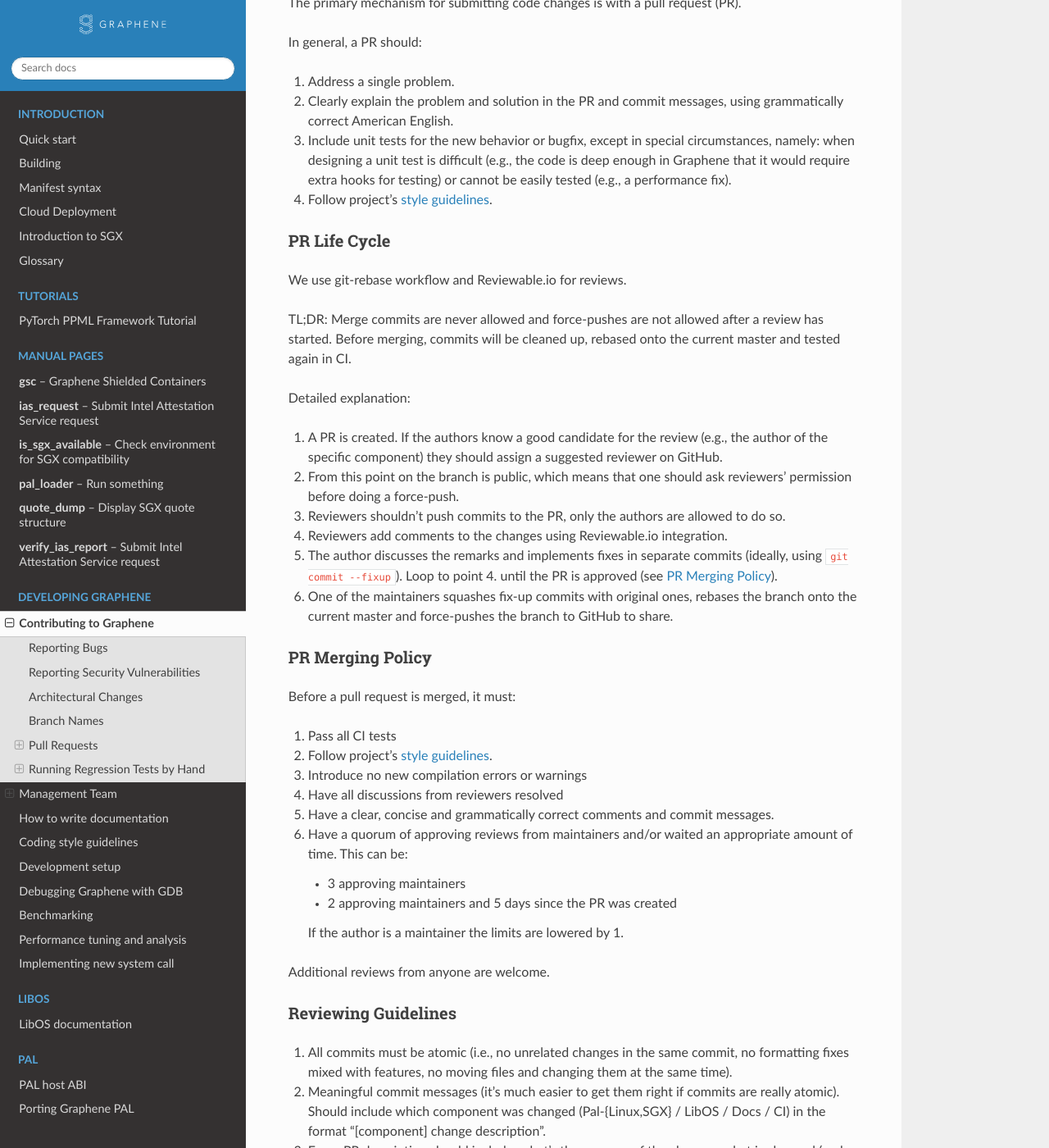
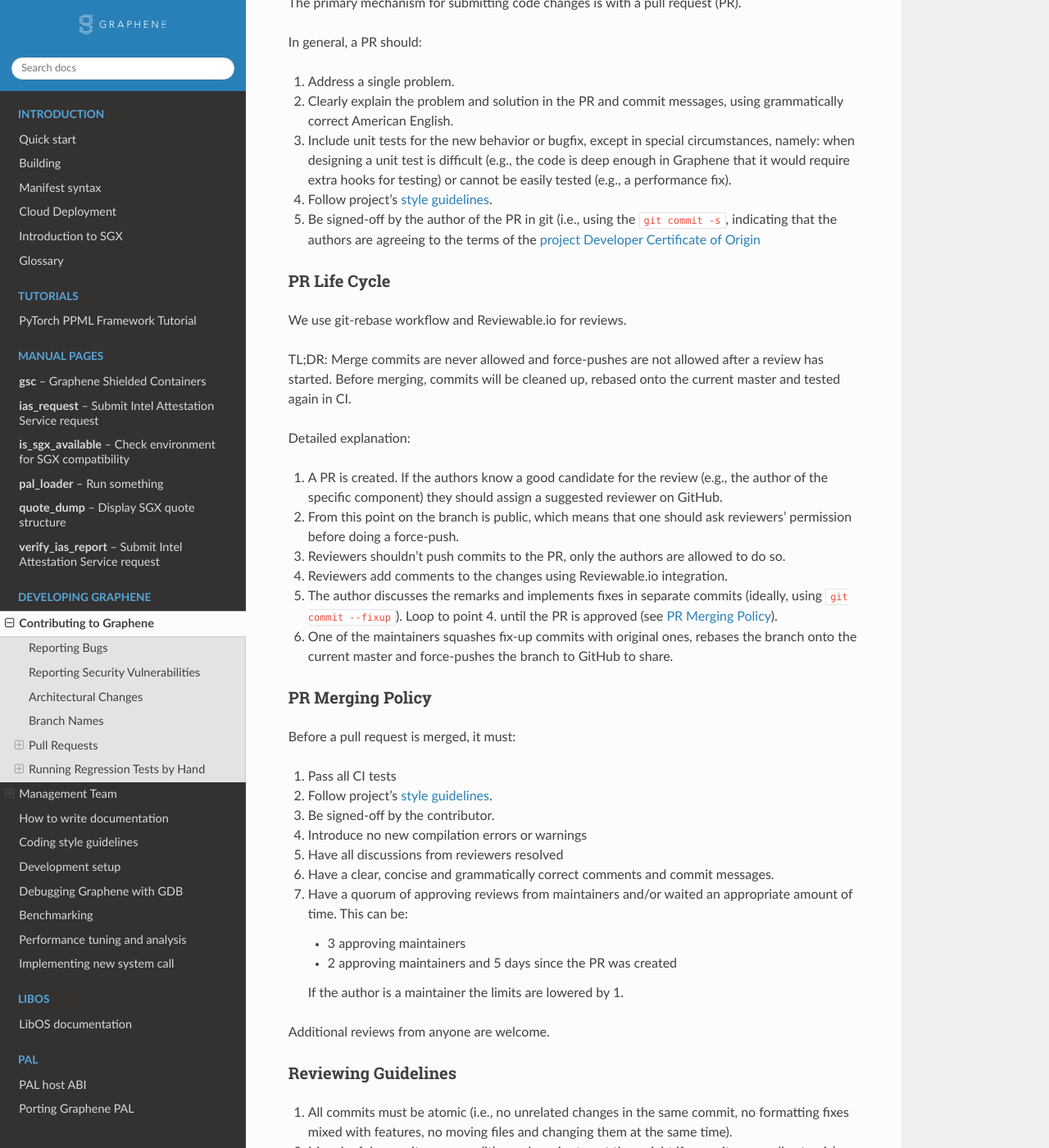
Before and after one commit to aeropittura/vaultrun, a Sphinx documentation site: the page built from Documentation/devel/contributing.rst, in a window 1280 px wide and 1400 px high, scrolled down 1218 px. Shown: the whole window at 82% size. Built offline with Sphinx 7.4.7 and the Read the Docs theme 2.0.0, drawn with Linux system fonts in a browser that asks for light colours.

Commit message:
[Docs] Add Developer Certificate of Origin (DCO)
Add a DCO and related text to CONTRIBUTING.rst.  Also add this documentation to rtdocs.

Signed-off-by: Don Porter <porter@cs.unc.edu>

Original-author: Don Porter <porter@cs.unc.edu>
Original-committer: Don Porter <porter@cs.unc.edu>
Original-commit: bba92a4b970a4e684431bef5c3391baf75b1ab32

```diff
--- a/CONTRIBUTING.rst
+++ b/CONTRIBUTING.rst
@@ -75,6 +75,14 @@ In general, a |nbsp| PR should:
    testing) or cannot be easily tested (e.g., a performance fix).
 #. Follow project's `style guidelines
    <https://graphene.rtfd.io/en/latest/devel/coding-style.html>`__.
+#. Be signed-off by the author of the PR in git (i.e., using the ``git commit -s``, indicating
+   that the authors are agreeing to the terms of the `project Developer
+   Certificate of Origin <DCO>`__
+
+.. Github and RTD use different roots for resolving paths, because of
+   of .. include: in Documentation/devel/contributing.rst.  This renders as
+   a directory over file//.  Over http[s]:// we take advantage of the automatic
+   / redirect implemented in most HTTP servers. That's why DCO/ is a directory and not a file.
 
 PR Life Cycle
 ^^^^^^^^^^^^^
@@ -110,6 +118,7 @@ Before a pull request is merged, it must:
 #. Pass all CI tests
 #. Follow project's `style guidelines
    <https://graphene.rtfd.io/en/latest/devel/coding-style.html>`__.
+#. Be signed-off by the contributor.
 #. Introduce no new compilation errors or warnings
 #. Have all discussions from reviewers resolved
 #. Have a clear, concise and grammatically correct comments and commit messages.
--- /dev/null
+++ b/Documentation/devel/DCO/index.rst
@@ -0,0 +1 @@
+.. include:: ../../../DCO
--- a/Documentation/index.rst
+++ b/Documentation/index.rst
@@ -69,6 +69,7 @@ Table of Contents
    :maxdepth: 1
 
    devel/contributing
+   devel/DCO/index
    devel/howto-doc
    devel/coding-style
    devel/setup
```
Also changed, not shown: 1 other file.
